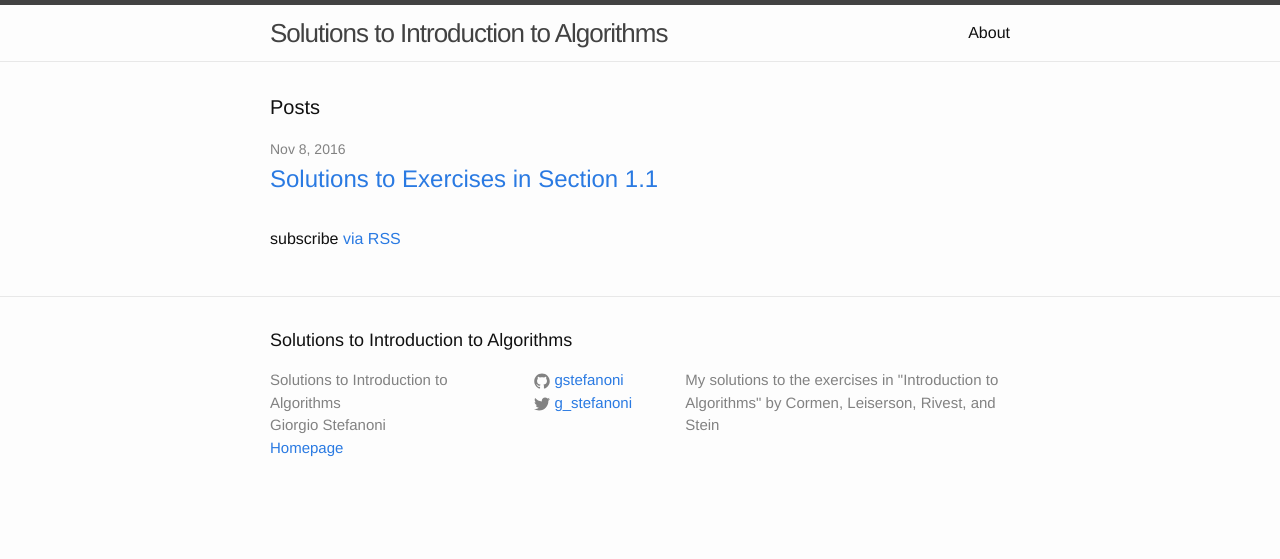
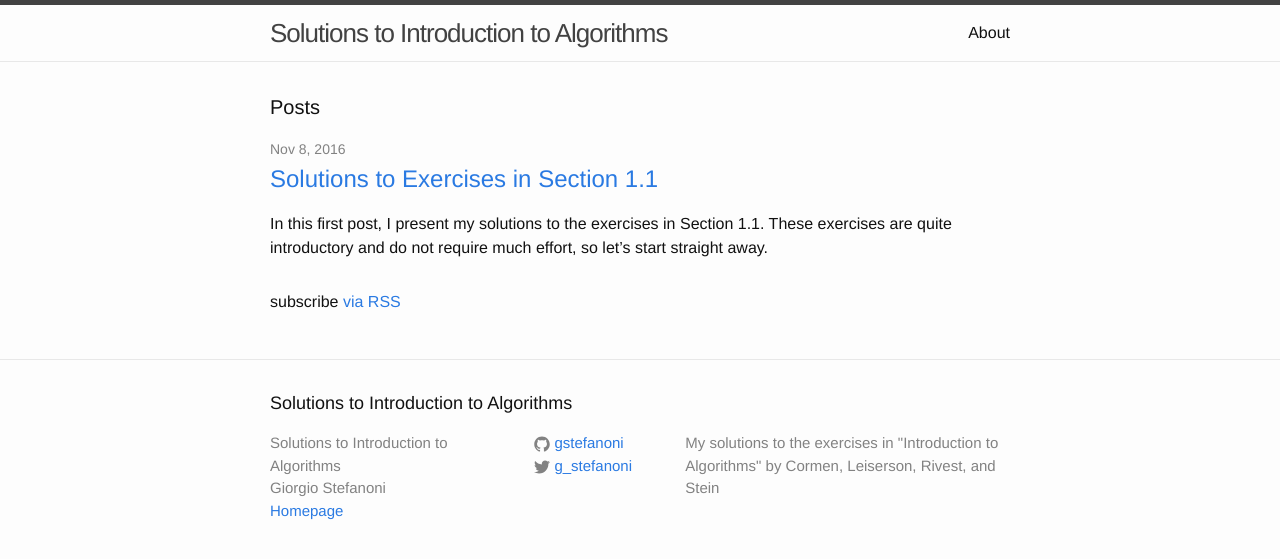
Before and after one commit to gstefanoni-zz/Algos, a Jekyll site: the page built from index.html, in a window 1280 px wide. Shown: the top 559 px of the page. Built offline with Jekyll 4.4.1, drawn with Linux system fonts in a browser that asks for light colours.

Commit message:
added excerpt to posts

```diff
--- a/_posts/2016-11-08-solution-1.1.markdown
+++ b/_posts/2016-11-08-solution-1.1.markdown
@@ -5,7 +5,9 @@ date:   2016-11-08 15:09:39
 categories: solutions
 ---
 
-Let's get cracking with the solutions from Section 1.1.
+In this first post, I present my solutions to the exercises in Section 1.1.
+These exercises are quite introductory and do not require much effort, so let's
+start straight away.
 
 ### Exercise 1.1-1:
 
--- a/index.html
+++ b/index.html
@@ -14,6 +14,7 @@ layout: default
         <h2>
           <a class="post-link" href="{{ post.url | prepend: site.baseurl }}">{{ post.title }}</a>
         </h2>
+        {{ post.excerpt }}
       </li>
     {% endfor %}
   </ul>
```
